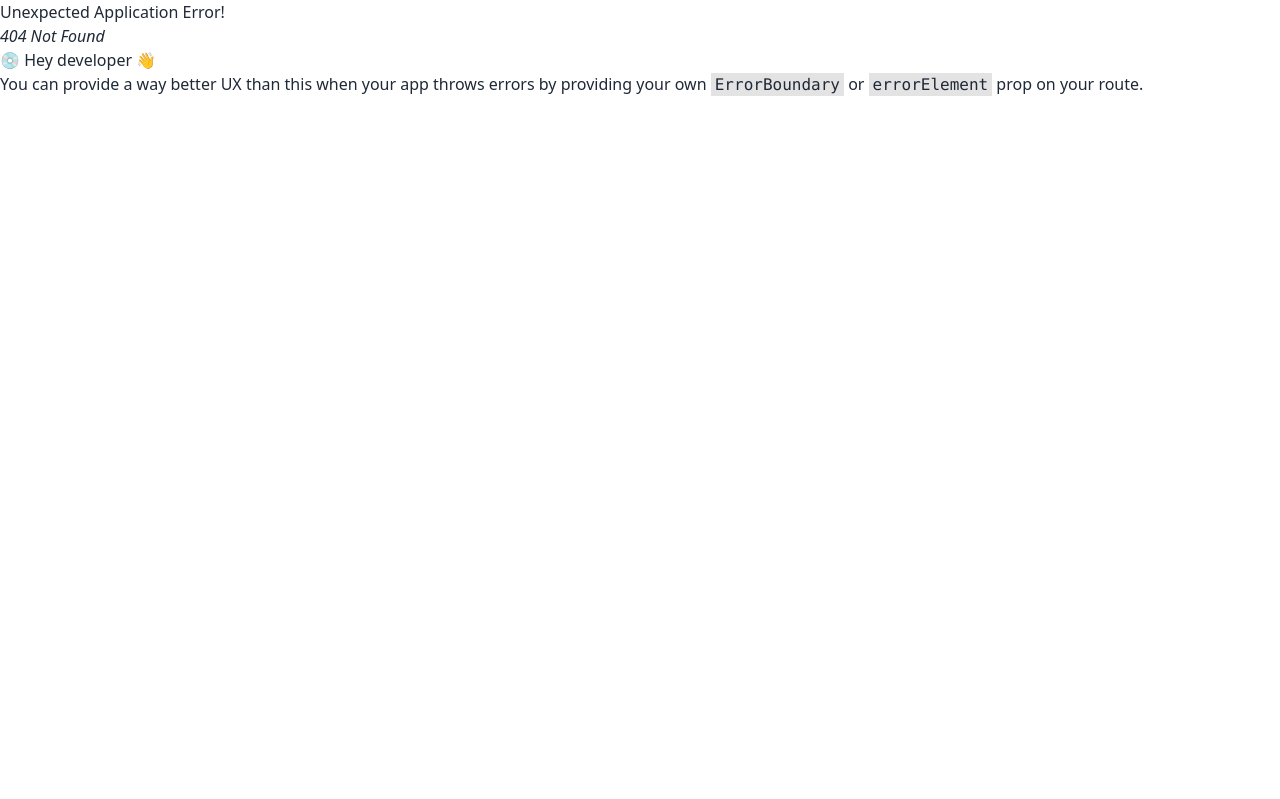
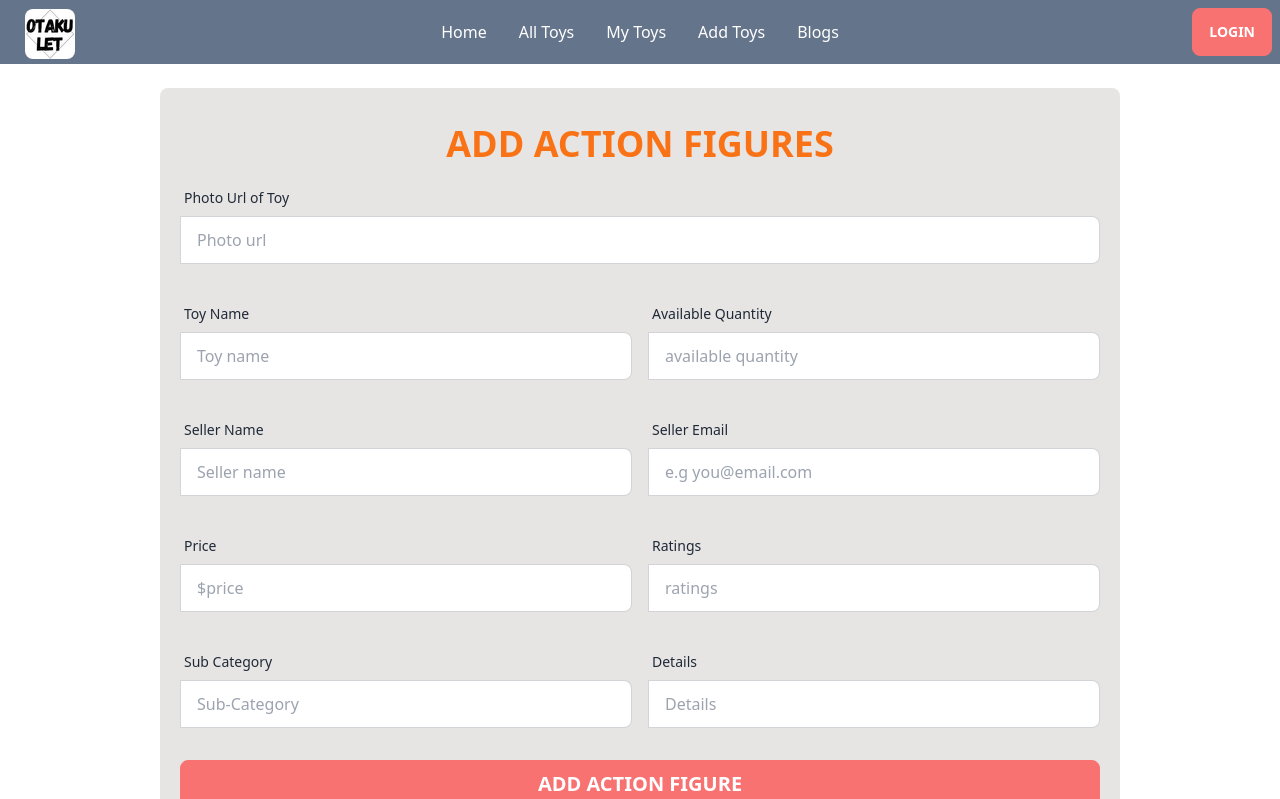
Before and after one commit to Kamrul101/otaku-let-client, a React (Vite) app: page /addToys in a window 1280 px wide. Before the commit this address had no page. Shown: the top 799 px of the page. Built offline with nearby package versions, Linux system fonts and the light colour scheme.

Commit message:
add action figure

```diff
--- /dev/null
+++ b/src/Components/Pages/AddToys/AddToys.jsx
@@ -0,0 +1,173 @@
+import React from 'react';
+
+const AddToys = () => {
+
+    const handleAddFigure = (event) =>{
+        event.preventDefault();
+        const form = event.target;
+        const photo = form.photo.value;
+        const name = form.name.value;
+        const quantity = form.name.value;
+        const sellerName = form.sellerName.value;
+        const sellerEmail = form.sellerEmail.value;
+        const price = form.price.value;
+        const rating = form.rating.value;
+        const subCategory = form.subCategory.value;
+        const details = form.details.value;
+        const user = {photo,
+            name,
+            quantity,
+            sellerName,
+            sellerEmail,
+            price,
+            rating,
+            subCategory,
+            details,
+        }
+        console.log(user);
+    }
+    return (
+        <div className="bg-[#e7e5e4] p-5 rounded-lg w-3/4 mx-auto mb-5">
+      <h2 className="text-4xl font-extrabold text-center py-4"><span className='text-orange-500'>ADD ACTION FIGURES</span></h2>
+      <form onSubmit={handleAddFigure}>
+        <div className="mb-8">
+            {/* photo url */}
+          <div className="form-control w-full">
+            <label className="label">
+              <span className="label-text">Photo Url of Toy </span>
+            </label>
+            <label className="input-group">
+              <input
+                type="text"
+                placeholder="Photo url"
+                className="input input-bordered w-full"
+                name="photo"
+                required
+              />
+            </label>
+          </div>
+        </div>
+        {/* name and quantity row */}
+        <div className="md:flex mb-8">
+          <div className="form-control md:w-1/2">
+            <label className="label">
+              <span className="label-text">Toy Name</span>
+            </label>
+            <label className="input-group">
+              <input
+                type="text"
+                placeholder="Toy name"
+                className="input input-bordered w-full"
+                name="name"
+                required
+              />
+            </label>
+          </div>
+          <div className="form-control md:w-1/2 ml-4">
+            <label className="label">
+              <span className="label-text">Available Quantity</span>
+            </label>
+            <label className="input-group">
+              <input
+                type="text"
+                placeholder="available quantity"
+                className="input input-bordered w-full"
+                name="quantity"
+              />
+            </label>
+          </div>
+        </div>
+        {/* seller name and email */}
+        <div className="md:flex mb-8">
+          <div className="form-control md:w-1/2">
+            <label className="label">
+              <span className="label-text">Seller Name</span>
+            </label>
+            <label className="input-group">
+              <input
+                type="text"
+                placeholder="Seller name"
+                className="input input-bordered w-full"
+                name="sellerName"
+              />
+            </label>
+          </div>
+          <div className="form-control md:w-1/2 ml-4">
+            <label className="label">
+              <span className="label-text">Seller Email</span>
+            </label>
+            <label className="input-group">
+              <input
+                type="email"
+                placeholder="e.g you@email.com"
+                className="input input-bordered w-full"
+                name="sellerEmail"
+              />
+            </label>
+          </div>
+        </div>
+        {/* price and ratings */}
+        <div className="md:flex mb-8">
+          <div className="form-control md:w-1/2">
+            <label className="label">
+              <span className="label-text">Price</span>
+            </label>
+            <label className="input-group">
+              <input
+                type="text"
+                placeholder="$price"
+                className="input input-bordered w-full"
+                name="price"
+              />
+            </label>
+          </div>
+          <div className="form-control md:w-1/2 ml-4">
+            <label className="label">
+              <span className="label-text">Ratings</span>
+            </label>
+            <label className="input-group">
+              <input
+                type="text"
+                placeholder="ratings"
+                className="input input-bordered w-full"
+                name="rating"
+              />
+            </label>
+          </div>
+        </div>
+        {/* sub category and details */}
+        <div className="md:flex mb-8">
+          <div className="form-control md:w-1/2">
+            <label className="label">
+              <span className="label-text">Sub Category</span>
+            </label>
+            <label className="input-group">
+              <input
+                type="text"
+                placeholder="Sub-Category"
+                className="input input-bordered w-full"
+                name="subCategory"
+              />
+            </label>
+          </div>
+          <div className="form-control md:w-1/2 ml-4">
+            <label className="label">
+              <span className="label-text">Details</span>
+            </label>
+            <label className="input-group">
+              <input
+                type="text"
+                placeholder="Details"
+                className="input input-bordered w-full"
+                name="details"
+              />
+            </label>
+          </div>
+        </div>
+        <input className="btn btn-block btn-error text-white text-xl" type="submit" value="ADD ACTION FIGURE" />
+      </form>
+    </div>
+    );
+};
+
+export default AddToys;
--- a/src/Components/Pages/Shared/Navbar/Navbar.jsx
+++ b/src/Components/Pages/Shared/Navbar/Navbar.jsx
@@ -9,16 +9,16 @@ const Navbar = () => {
         <Link to='/'>Home</Link>
       </li>
       <li>
-        <Link to='/about'>All Toys</Link>
+        <Link to='/allToys'>All Toys</Link>
       </li>
       <li>
-        <Link to='/about'>My Toys</Link>
+        <Link to='/myToys'>My Toys</Link>
       </li>
       <li>
-        <Link to='/about'>Add Toys</Link>
+        <Link to='/addToys'>Add Toys</Link>
       </li>
       <li>
-        <Link to='/about'>Blogs</Link>
+        <Link to='/blogs'>Blogs</Link>
       </li>
 
 
--- a/src/Routes/Routes.jsx
+++ b/src/Routes/Routes.jsx
@@ -1,6 +1,7 @@
 import { createBrowserRouter } from "react-router-dom";
 import MainLayout from "../Layouts/MainLayout";
 import Home from "../Components/Home/Home";
+import AddToys from "../Components/Pages/AddToys/AddToys";
 
 const router = createBrowserRouter([
   {
@@ -10,6 +11,10 @@ const router = createBrowserRouter([
         {
             path:'/',
             element:<Home></Home>
+        },
+        {
+            path:'/addToys',
+            element:<AddToys></AddToys>
         }
     ]
   },
```
